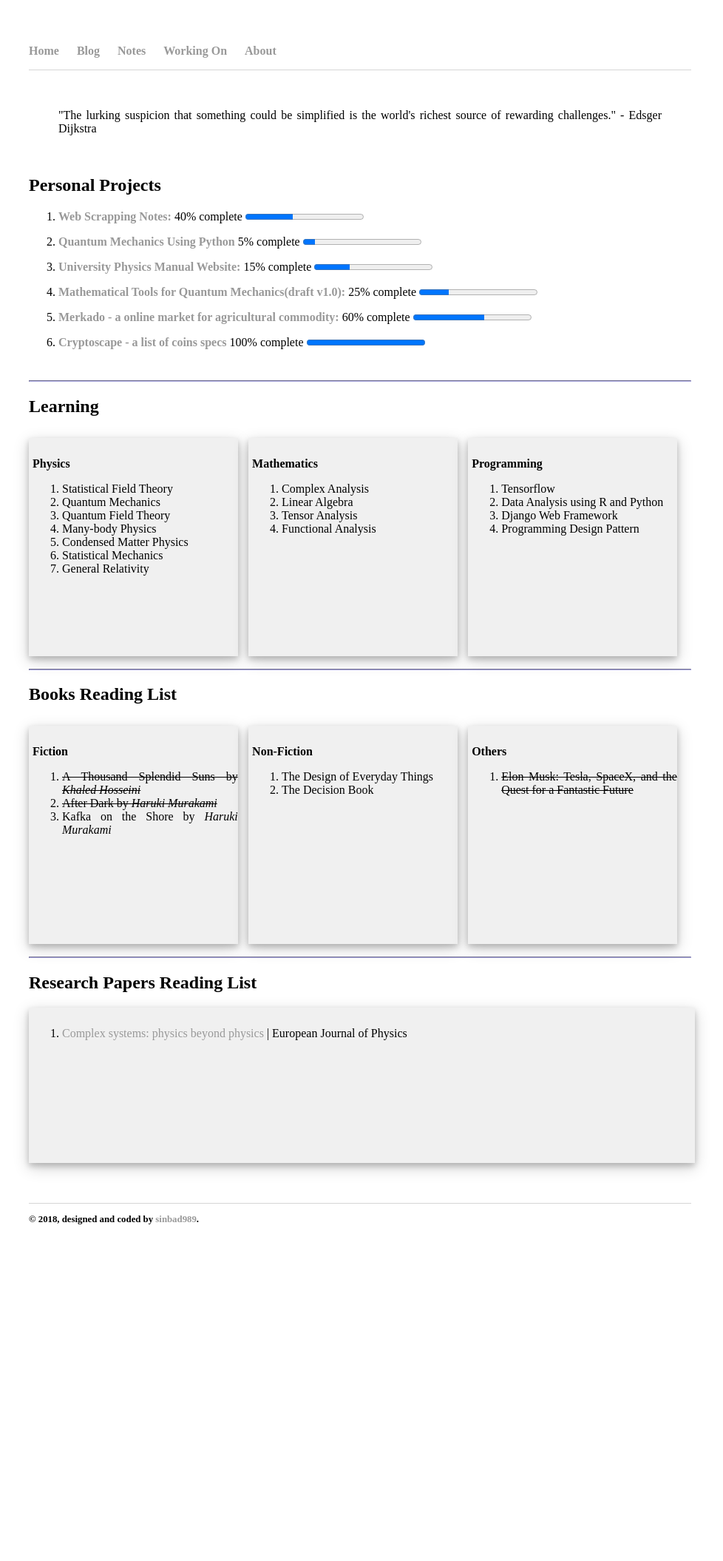
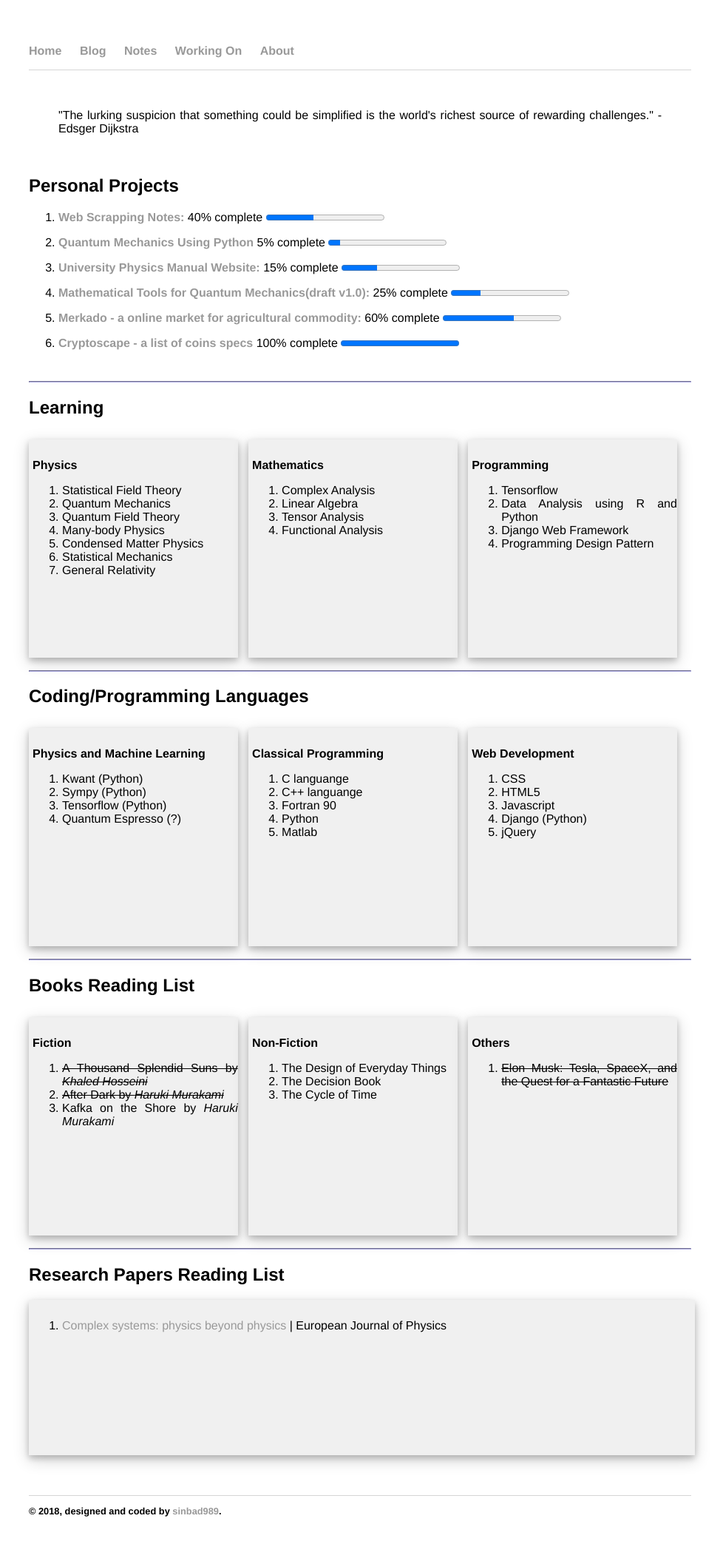
Before and after one commit to sinbad989/sinbad989.github.io, a Jekyll site: the page built from working/index.html, in a window 1280 px wide. Shown: the whole page at 74% size, without its empty margins (153-1131 px from the left). Built offline with Jekyll 4.4.1, drawn with Linux system fonts in a browser that asks for light colours; nearby versions of some CDN libraries; some web fonts are replaced; before the commit the page ends 1716 px from its top, so only the background shows below that.

Commit message:
added new files

```diff
--- a/bookreading/index.html
+++ b/bookreading/index.html
@@ -9,6 +9,7 @@ of a book with detailed calculations for future reference.
         <li><p><a href="\bookreading\qftnutshell.html"><b>Quantum Field Theory on a Nutshell</b></a></p></li>
         <li><p><a href=""><b>Nonlinear Workbook</b></a></p></li>
         <li><p><a href="\bookreading\statfield.html"><b>Statistical Field Theory</b></a></p></li>
+        <li><p><a href="\bookreading\quantum.html"><b>Quantum Mechanics</b></a></p></li>
     </ol>
 
     <h2>Notes (Mathematics)</h2>
--- a/css/main.css
+++ b/css/main.css
@@ -3,7 +3,8 @@
 }*/
 
 * {
-    font-family: 'Droid Serif', serif;
+    /*font-family: 'Droid Serif', serif;*/
+    font-family: "Source Sans Pro", "Helvetica Neue", Helvetica, Arial, sans-serif;
 }
 
 :not(h1,h2,h3) {
--- a/working/index.html
+++ b/working/index.html
@@ -52,6 +52,40 @@ title: Working On
             </ol>
         </div>
     </div>
+    <hr>
+    <h2>Coding/Programming Languages</h2>
+    <div class="section group">
+        <div class="col span_1_of_3">
+            <p><b>Physics and Machine Learning</b></p>
+            <ol>
+                <li>Kwant (Python)</li>
+                <li>Sympy (Python)</li>
+                <li>Tensorflow (Python)</li>
+                <li>Quantum Espresso (?)</li>
+                <br>
+            </ol>
+        </div>
+        <div class="col span_1_of_3">
+            <p><b>Classical Programming</b></p>
+            <ol>
+                <li>C languange</li>
+                <li>C++ languange</li>
+                <li>Fortran 90</li>
+                <li>Python</li>
+                <li>Matlab</li>
+            </ol>
+        </div>
+        <div class="col span_1_of_3">
+            <p><b>Web Development</b></p>
+            <ol>
+                <li>CSS</li>
+                <li>HTML5</li>
+                <li>Javascript</li>
+                <li>Django (Python)</li>
+                <li>jQuery</li>
+            </ol>
+        </div>
+    </div>
 
     <hr>
     <h2>Books Reading List</h2>
@@ -69,6 +103,7 @@ title: Working On
             <ol>
                 <li>The Design of Everyday Things </li>
                 <li>The Decision Book </li>
+                <li>The Cycle of Time</li>
             </ol>
         </div>
         <div class="col span_1_of_3">
@@ -87,6 +122,7 @@ title: Working On
     </div>
 
 
+
 <br>
 <br>
 <br>
```
Also changed, not shown: bookreading/quantum.html (added, +17 -0 lines), README.md.
